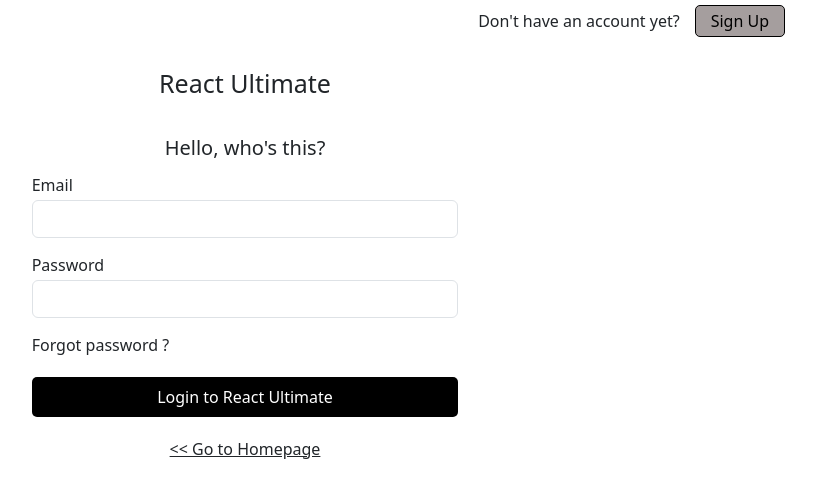
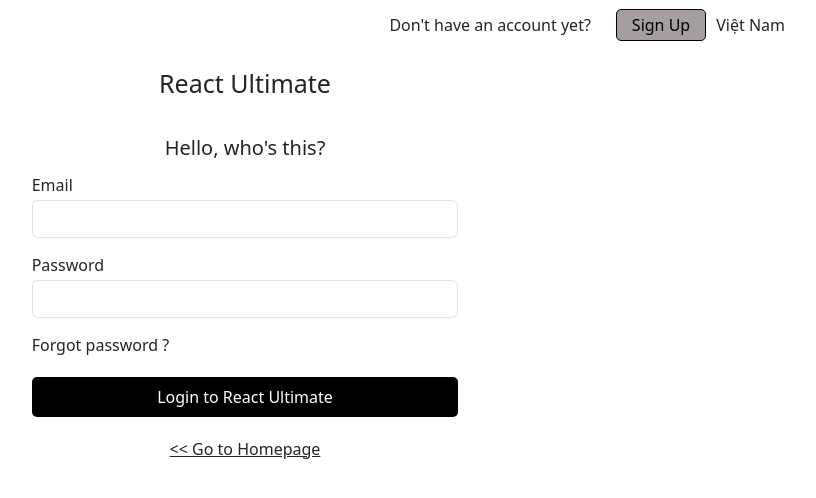
Before and after one commit to phmanhquan/react-ultimate, a React (Vite) app: page /login in a window 1280 px wide. Shown: the top 498 px of the page, without its empty margins (395-1211 px from the left). Built offline with nearby package versions, Linux system fonts and the light colour scheme.

Commit message:
add lib and css

```diff
--- a/package.json
+++ b/package.json
@@ -16,11 +16,15 @@
     "axios": "^1.5.1",
     "bootstrap": "^5.3.2",
     "buffer": "^6.0.3",
+    "i18next": "^23.6.0",
+    "i18next-browser-languagedetector": "^7.1.0",
+    "i18next-http-backend": "^2.3.1",
     "lodash": "^4.17.21",
     "nprogress": "0.2.0",
     "react": "^18.2.0",
     "react-bootstrap": "^2.9.0",
     "react-dom": "^18.2.0",
+    "react-i18next": "^13.3.1",
     "react-icons": "4.11.0",
     "react-paginate": "^8.2.0",
     "react-perfect-scrollbar": "^1.5.8",
--- a/src/App.scss
+++ b/src/App.scss
@@ -93,6 +93,12 @@
 
 }
 
+.languages{
+    .dropdown-toggle::after{
+        display: none !important;
+    }
+}
+
 
 
 
--- a/src/components/Auth/Login.scss
+++ b/src/components/Auth/Login.scss
@@ -17,11 +17,11 @@
 
     .header{
         height: 45px;
-        text-align: right;
-        // display: flex;
-        // align-items: center;
-        // justify-content: flex-end;
+        display: flex;
         padding: 5px 100px 0 100px;
+        align-items: center;
+        justify-content: flex-end;
+        gap: 10px;
 
         button {
             padding: 3px 15px;
--- a/src/components/Auth/Login.tsx
+++ b/src/components/Auth/Login.tsx
@@ -5,6 +5,7 @@ import { Account, login } from "../../services/auth-service";
 import { toast } from "react-toastify";
 import { ImSpinner9 } from "react-icons/im";
 import { useDispatch } from "react-redux";
+import Language from "../Header/Language";
 
 const Login = () => {
   const [account, setAccount] = useState<Account>({
@@ -35,7 +36,7 @@ const Login = () => {
     const res = await login(account);
     if (res && res.EC === 0) {
       dispatch({ type: "LOGIN_SUCCESS", payload: res });
-      toast.success(res.EM);
+      toast.success(res.EM, { autoClose: 500 });
       setIsLoading(false);
       navigate("/");
     }
@@ -61,6 +62,7 @@ const Login = () => {
         >
           Sign Up
         </button>
+        <Language />
       </div>
       <div className="title col-4 mx-auto">React Ultimate</div>
       <div className="welcome col-4 mx-auto">Hello, who's this?</div>
--- a/src/components/Auth/Register.scss
+++ b/src/components/Auth/Register.scss
@@ -1,11 +1,11 @@
 .register-container{
     .header{
         height: 45px;
-        text-align: right;
-        // display: flex;
-        // align-items: center;
-        // justify-content: flex-end;
+        display: flex;
         padding: 5px 100px 0 100px;
+        align-items: center;
+        justify-content: flex-end;
+        gap: 10px;
 
         button {
             padding: 3px 15px;
--- a/src/components/Auth/Register.tsx
+++ b/src/components/Auth/Register.tsx
@@ -4,6 +4,7 @@ import { useNavigate } from "react-router-dom";
 import { Account, register } from "../../services/auth-service";
 import { toast } from "react-toastify";
 import { VscEye, VscEyeClosed } from "react-icons/vsc";
+import Language from "../Header/Language";
 
 const Register = () => {
   const [account, setAccount] = useState<Account>({
@@ -49,6 +50,7 @@ const Register = () => {
         >
           Log in
         </button>
+        <Language />
       </div>
       <div className="title col-4 mx-auto">React Ultimate</div>
       <div className="welcome col-4 mx-auto">Start your journey?</div>
--- a/src/components/Header/Header.tsx
+++ b/src/components/Header/Header.tsx
@@ -7,6 +7,7 @@ import { UserState } from "../../redux/reducer/userReducer";
 import { NavDropdown } from "react-bootstrap";
 import { logout } from "../../services/auth-service";
 import { toast } from "react-toastify";
+import Language from "./Language";
 
 const Header = () => {
   const userState = useSelector<{ user: UserState }, UserState>(
@@ -27,7 +28,7 @@ const Header = () => {
     const res = await logout(userState?.account);
 
     if (res.EC === 0) {
-      toast.success(res.EM);
+      toast.success(res.EM, { autoClose: 500 });
       dispatch({ type: "LOGOUT_SUCCESS", payload: res });
     } else {
       toast.error(res.EM);
@@ -71,6 +72,7 @@ const Header = () => {
                 </NavDropdown.Item>
               </NavDropdown>
             )}
+            <Language />
           </Nav>
         </Navbar.Collapse>
       </Container>
--- /dev/null
+++ b/src/components/Header/Language.tsx
@@ -0,0 +1,18 @@
+import { NavDropdown } from "react-bootstrap";
+
+const Language = () => {
+  return (
+    <>
+      <NavDropdown
+        title="Việt Nam"
+        id="basic-nav-dropdown2"
+        className="languages"
+      >
+        <NavDropdown.Item>English</NavDropdown.Item>
+        <NavDropdown.Item>Việt Nam</NavDropdown.Item>
+      </NavDropdown>
+    </>
+  );
+};
+
+export default Language;
```
Also changed, not shown: 1 other file (tests, documents, lock files or other folders).
